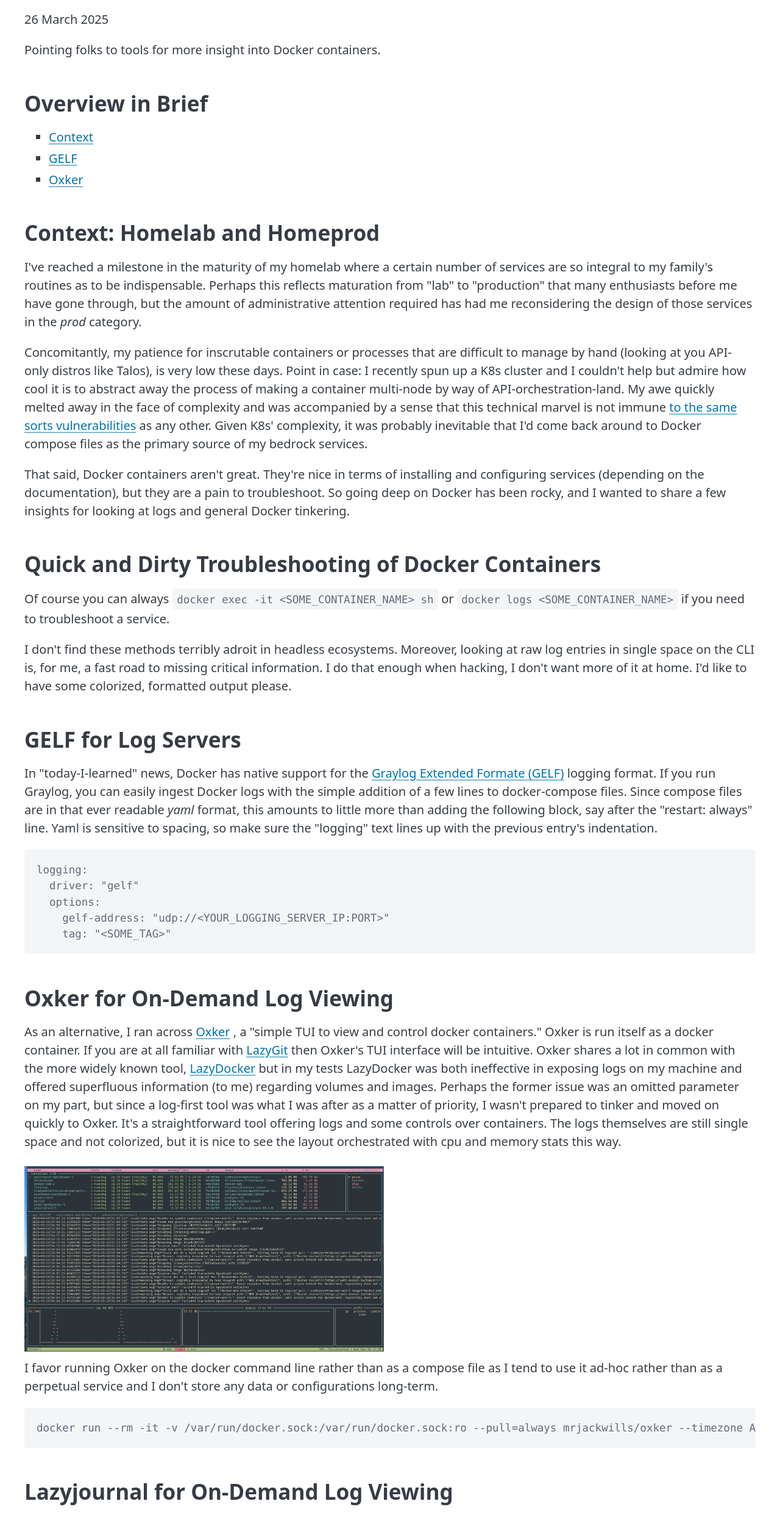
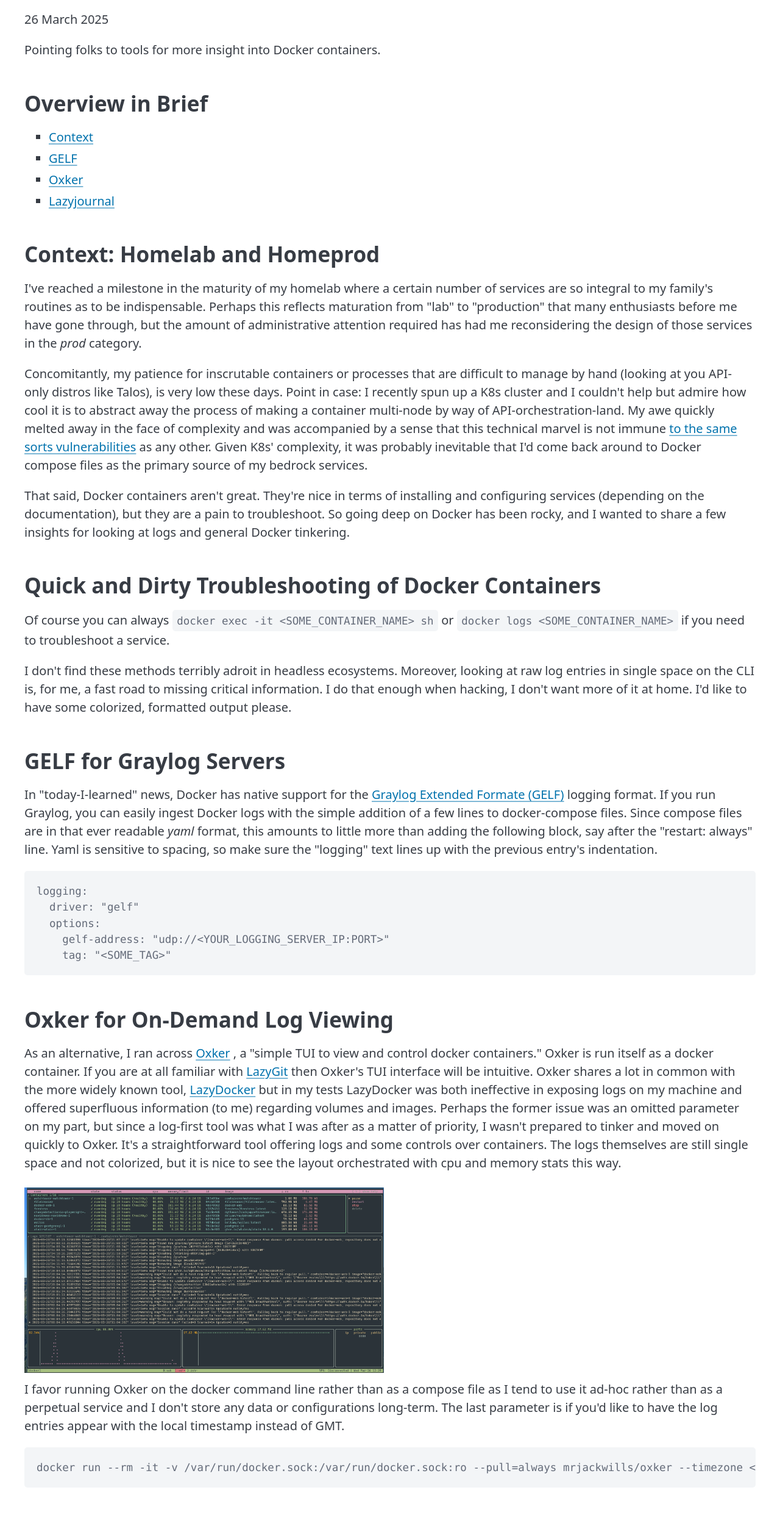
Before and after one commit to everydayrain/imagined_realities, an Eleventy site: page content/blog/docker-trouble.md in a window 1280 px wide. Shown: the part 246-2730 px from the top of the page at 61% size. Built offline with nearby package versions, Linux system fonts and the light colour scheme; Eleventy itself is replaced by a stand-in of ours; some packages are replaced by stand-ins of ours; code samples lack their colours; files that its build step writes are made by us from their sources; what @zachleat/heading-anchors, zod-validation-error would draw is missing.

Commit message:
deploying docker tools post

````diff
--- a/content/blog/docker-trouble.md
+++ b/content/blog/docker-trouble.md
@@ -8,9 +8,10 @@
 ---
 Pointing folks to tools for more insight into Docker containers.
 ## Overview in Brief
-- {% linkprimary "Context", "https://christopherbauer.org/blog/FILE_NAME/#HEADING" %}
-- {% linkprimary "GELF", "https://christopherbauer.org/blog/FILE_NAME/#HEADING" %}
-- {% linkprimary "Oxker", "https://christopherbauer.org/blog/FILE_NAME/#HEADING" %}
+- {% linkprimary "Context", "https://christopherbauer.org/blog/docker-trouble/#context-homelab-and-homeprod" %}
+- {% linkprimary "GELF", "https://christopherbauer.org/blog/docker-trouble/#gelf-for-graylog-servers" %}
+- {% linkprimary "Oxker", "https://christopherbauer.org/blog/docker-trouble/#oxker-for-on-demand-log-viewing" %}
+- {% linkprimary "Lazyjournal", "https://christopherbauer.org/blog/docker-trouble/#oxker-for-on-demand-log-viewing" %}
 
 ## Context: Homelab and Homeprod
 I've reached a milestone in the maturity of my homelab where a certain number of services are so integral to my family's routines as to be indispensable.  Perhaps this reflects maturation from "lab" to "production" that many enthusiasts before me have gone through, but the amount of administrative attention required has had me reconsidering the design of those services in the *prod* category.
@@ -26,7 +27,7 @@
 I don't find these methods terribly adroit in headless ecosystems.  Moreover, looking at raw log entries in single space on the CLI is, for me, a fast road to missing critical information.  I do that enough when hacking, I don't want more of it at home.  I'd like to have some colorized, formatted output please.
 
 
-## GELF for Log Servers
+## GELF for Graylog Servers
 In "today-I-learned" news, Docker has native support for the {% linkprimary "Graylog Extended Formate (GELF)", "https://docs.docker.com/engine/logging/drivers/gelf/" %} logging format.  If you run Graylog, you can easily ingest Docker logs with the simple addition of a few lines to docker-compose files.  Since compose files are in that ever readable *yaml* format, this amounts to little more than adding the following block, say after the "restart: always" line.  Yaml is sensitive to spacing, so make sure the "logging" text lines up with the previous entry's indentation.
 ```yaml
 logging:
@@ -42,15 +43,15 @@
 
 {% imagesmall '/img/2025-03-26_12-30.png', '' %}
 
-I favor running Oxker on the docker command line rather than as a compose file as I tend to use it ad-hoc rather than as a perpetual service and I don't store any data or configurations long-term.
+I favor running Oxker on the docker command line rather than as a compose file as I tend to use it ad-hoc rather than as a perpetual service and I don't store any data or configurations long-term.  The last parameter is if you'd like to have the log entries appear with the local timestamp instead of GMT.
 ```cli
-docker run --rm -it -v /var/run/docker.sock:/var/run/docker.sock:ro --pull=always mrjackwills/oxker --timezone America/Los_Angeles
+docker run --rm -it -v /var/run/docker.sock:/var/run/docker.sock:ro --pull=always mrjackwills/oxker --timezone <YOUR_TIMEZONE>
 ```
 
 
 ## Lazyjournal for On-Demand Log Viewing
 {% imagesmall '/img/2025-03-26_13-54.png', '' %}
-I saved the one with the most potential to fill my toolkit for last.   {% linkprimary "Lazyjournal", "https://github.com/Lifailon/lazyjournal" %} is well-known but new to me. Like Oxker it offers a Lazygit-style readout.  While it is primarily pointed at journalctl entries, it also works with containers.  The maintainers favor a download method of using a go binary with links to your path for linux instances. I find Lazyjournal's interface a bit busy, especially when I'm only after containers and have to shift through journalctl entries and syslog stuff.  However, I really like the formatted and colorized logs it offers and the filter is fast and a nice alternative to grepping through journalctl entries.
+I saved the one with the most potential to fill my toolkit for last. {% linkprimary "Lazyjournal", "https://github.com/Lifailon/lazyjournal" %} is well-known but new to me. Like Oxker it offers a Lazygit-style readout. This is a viewing TUI-based tool, it doesn't manipulate containers or give you system stats like Oxker above. While it is primarily pointed at journalctl entries, it also works with containers. The maintainers favor a download method of using a go binary with links to your path for linux instances. I find Lazyjournal's interface a bit busy, especially when I'm only after containers and have to shift through journalctl entries and syslog stuff.  However, I really like the formatted and colorized logs it offers and the filter is fast and a nice alternative to grepping through journalctl entries.
 
 
 ## Conclusion
````
